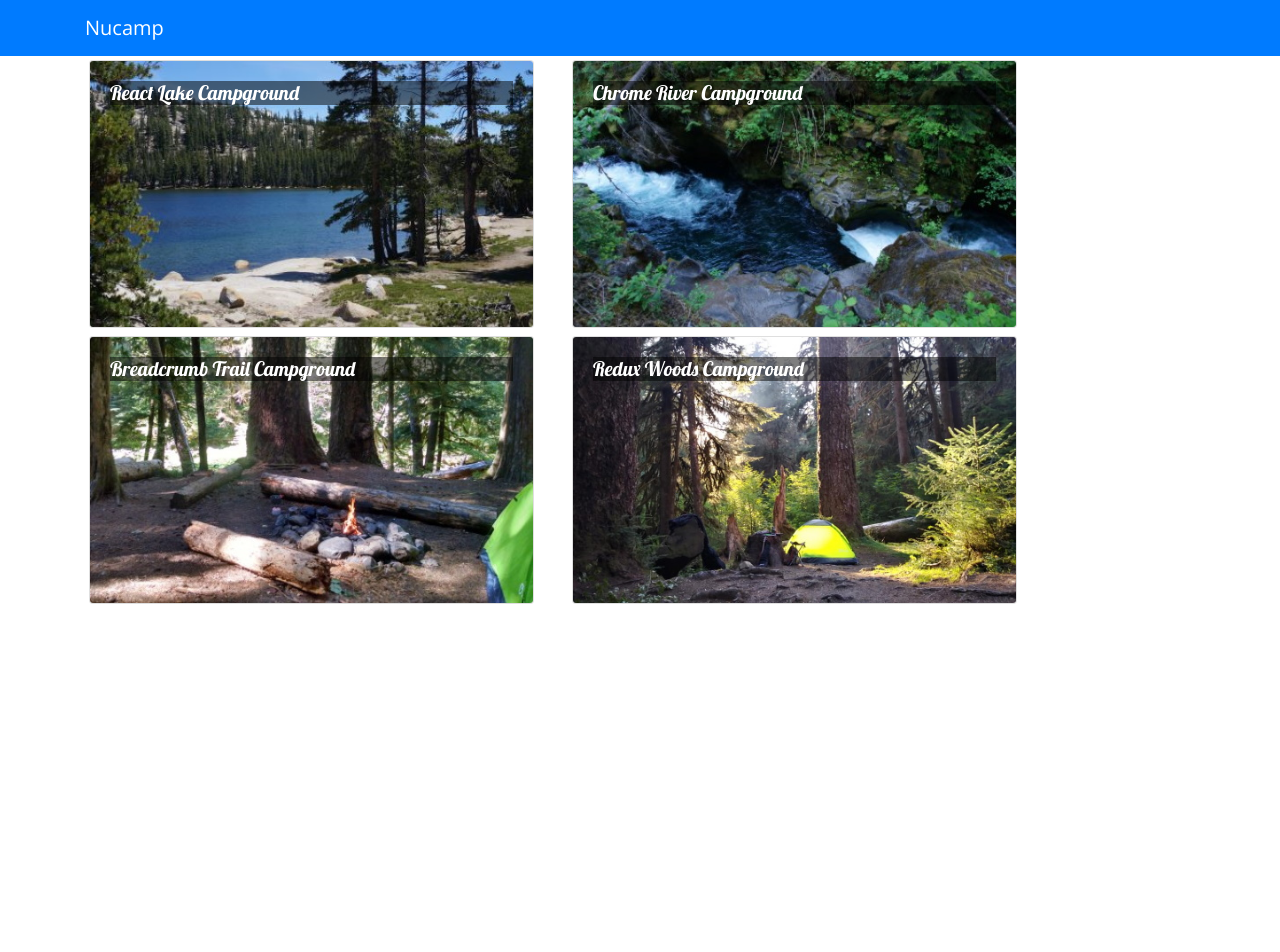
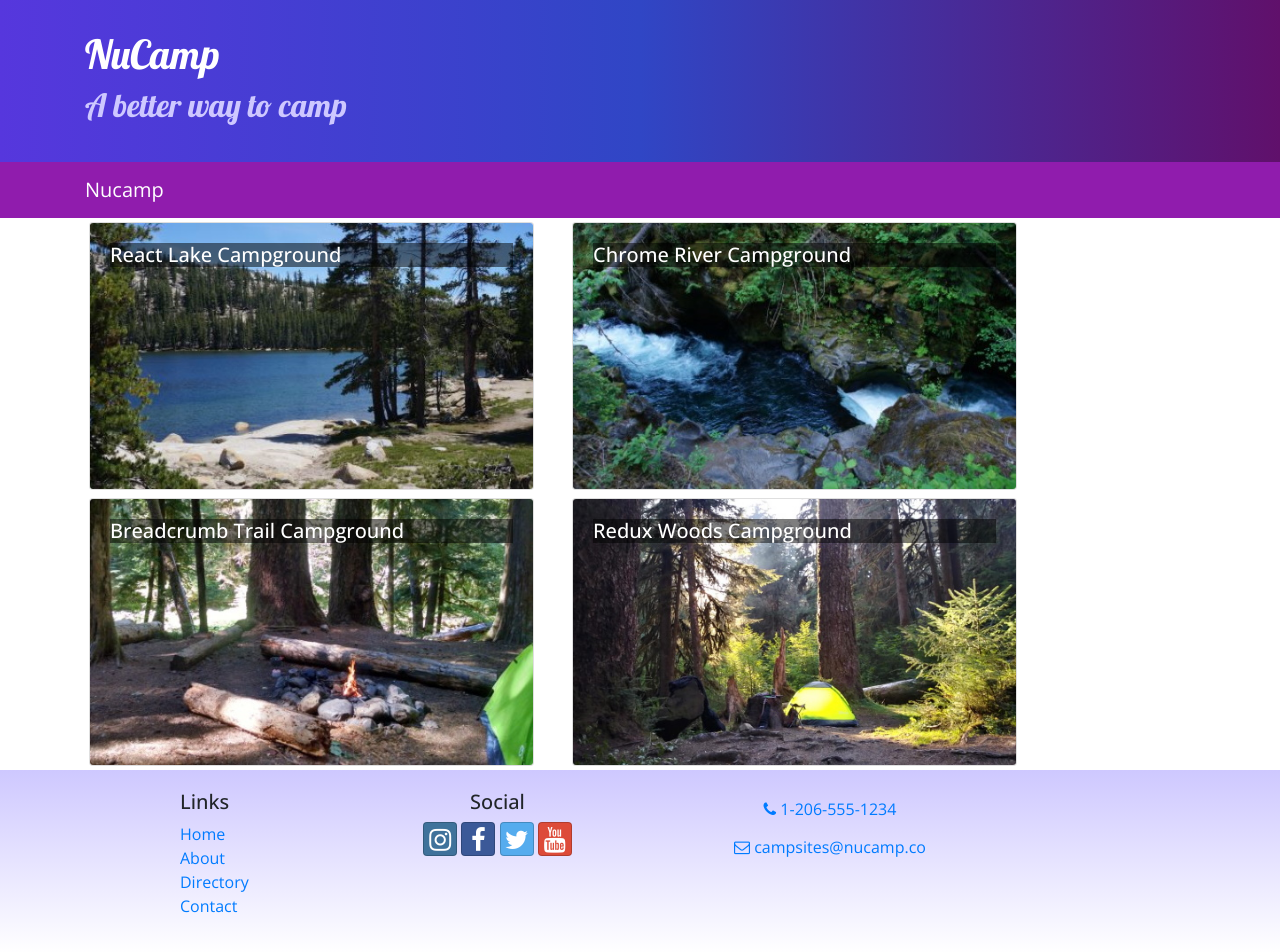
Before and after one commit to Jamesg95/First-React-App, a React (Create React App) app: page / in a window 1280 px wide. Before the commit the page ends 800 px from the top, so only its background shows below. Built offline with nearby package versions, Linux system fonts and the light colour scheme.

Commit message:
Header and Footer

```diff
--- a/package.json
+++ b/package.json
@@ -7,6 +7,8 @@
     "@testing-library/react": "^9.5.0",
     "@testing-library/user-event": "^7.2.1",
     "bootstrap": "^4.0.0",
+    "bootstrap-social": "^5.1.1",
+    "font-awesome": "^4.7.0",
     "react": "^16.13.1",
     "react-dom": "^16.13.1",
     "react-popper": "^0.9.2",
--- a/src/App.css
+++ b/src/App.css
@@ -2,11 +2,41 @@
   font-family: "Open Sans", sans-serif;
 }
 
-h5 {
+h1, h2, h3, .card-body > h5 {
   font-family: "Lobster", cursive;
+}
+
+h2 {
+  color: #3046C5;
 }
 
 .card-img-overlay h5 {
   color: white;
   background-color: rgb(0, 0, 0, .5);
 }
+
+.row-content {
+  padding: 50px 0;
+  border-bottom: 1px ridge;
+  min-height: 200px;
+}
+
+.site-footer {
+  background-image: linear-gradient(#CEC8FF, white);
+  padding: 20px 0;
+}
+
+.jumbotron {
+  margin: 0;
+  padding: 30px;
+  background-image: linear-gradient(to right, #5637DD, #3046C5, #60106B);
+  color: white;
+}
+
+.jumbotron h2 {
+  color: #CEC8FF;
+}
+
+.navbar-dark {
+  background-color: #901CAD;
+}
--- a/src/components/CampsiteInfoComponent.js
+++ b/src/components/CampsiteInfoComponent.js
@@ -26,7 +26,11 @@
                         <div key={comment.id} className='m-2'>
                             {comment.text}
                             <br />
-                            --{comment.author}, {new Intl.DateTimeFormat('en-US', { year: 'numeric', month: 'short', day: '2-digit'}).format(new Date(Date.parse(comment.date)))}
+                            --{comment.author}, {new Intl.DateTimeFormat('en-US', {
+                                year: 'numeric',
+                                month: 'short',
+                                day: '2-digit'})
+                                .format(new Date(Date.parse(comment.date)))}
                         </div>
                     )}
                 </div>
--- /dev/null
+++ b/src/components/FooterComponent.js
@@ -0,0 +1,34 @@
+import React from 'react'
+
+function Footer(props) {
+    return (
+        <footer className="site-footer">
+            <div className="container">
+                <div className="row">
+                    <div className="col-4 col-sm-2 offset-1">
+                        <h5>Links</h5>
+                        <ul className="list-unstyled">
+                            <li><a href="#">Home</a></li>
+                            <li><a href="#">About</a></li>
+                            <li><a href="#">Directory</a></li>
+                            <li><a href="#">Contact</a></li>
+                        </ul>
+                    </div>
+                    <div className="col-6 col-sm-3 text-center">
+                        <h5>Social</h5>
+                        <a className="btn btn-social-icon btn-instagram" href="http://instagram.com/"><i className="fa fa-instagram" /></a>{' '}
+                        <a className="btn btn-social-icon btn-facebook" href="http://www.facebook.com/"><i className="fa fa-facebook" /></a>{' '}
+                        <a className="btn btn-social-icon btn-twitter" href="http://twitter.com/"><i className="fa fa-twitter" /></a>{' '}
+                        <a className="btn btn-social-icon btn-google" href="http://youtube.com/"><i className="fa fa-youtube" /></a>
+                    </div>
+                    <div className="col-sm-4 text-center">
+                        <a role="button" className="btn btn-link" href="tel:+12065551234"><i className="fa fa-phone" /> 1-206-555-1234</a><br />
+                        <a role="button" className="btn btn-link" href="mailto:notreal@notreal.co"><i className="fa fa-envelope-o" /> campsites@nucamp.co</a>
+                    </div>
+                </div>
+            </div>
+        </footer>
+    )
+}
+
+export default Footer
--- /dev/null
+++ b/src/components/HeaderComponent.js
@@ -0,0 +1,28 @@
+import React, { Component } from 'react';
+import {Navbar, NavbarBrand, Jumbotron} from 'reactstrap';
+
+class Header extends Component {
+    render() {
+        return (
+            <React.Fragment>
+                <Jumbotron fluid>
+                    <div className='container'>
+                        <div className='row'>
+                            <div className='col'>
+                                <h1>NuCamp</h1>
+                                <h2>A better way to camp</h2>
+                            </div>
+                        </div>
+                    </div>
+                </Jumbotron>
+                <Navbar dark sticky='top'>
+                    <div className='container'>
+                        <NavbarBrand href='/'>Nucamp</NavbarBrand>
+                    </div>
+                </Navbar>
+            </React.Fragment>
+        )
+    }
+}
+
+export default Header
--- a/src/components/MainComponent.js
+++ b/src/components/MainComponent.js
@@ -1,8 +1,9 @@
 import React, { Component } from 'react';
-import { Navbar, NavbarBrand } from 'reactstrap';
+import Header from './HeaderComponent';
 import DirectoryComponent from './DirectoryComponent';
 import CampsiteInfo from './CampsiteInfoComponent';
 import { CAMPSITES } from '../shared/campsites';
+import Footer from './FooterComponent';
 
 class Main extends Component {
   constructor(props) {
@@ -20,13 +21,10 @@
   render() {
     return (
       <div>
-        <Navbar dark color='primary'>
-          <div className='container'>
-            <NavbarBrand href='/'>Nucamp</NavbarBrand>
-          </div>
-        </Navbar>
+        <Header />
         <DirectoryComponent campsites= {this.state.campsites} onClick={campsiteId => this.onCampsiteSelect(campsiteId)}/>
         <CampsiteInfo campsite={this.state.campsites.filter(campsite => campsite.id === this.state.selectedCampsite)[0]}/>
+        <Footer />
       </div>
     );
   }
--- a/src/index.js
+++ b/src/index.js
@@ -2,6 +2,8 @@
 import ReactDOM from 'react-dom';
 import './index.css';
 import 'bootstrap/dist/css/bootstrap.min.css';
+import 'font-awesome/css/font-awesome.css';
+import 'bootstrap-social/bootstrap-social.css';
 import 'typeface-lobster';
 import 'typeface-open-sans';
 import App from './App';
```
Also changed, not shown: 1 other file (tests, documents, lock files or other folders).
